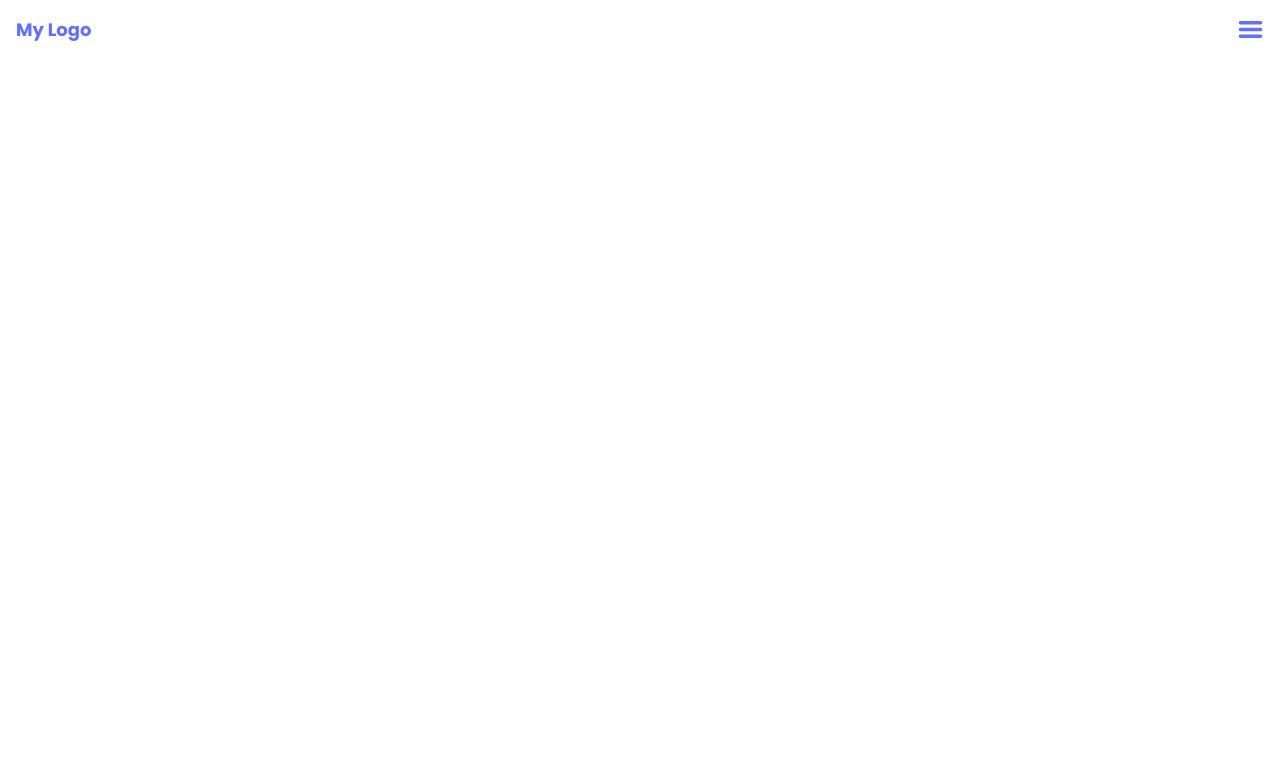
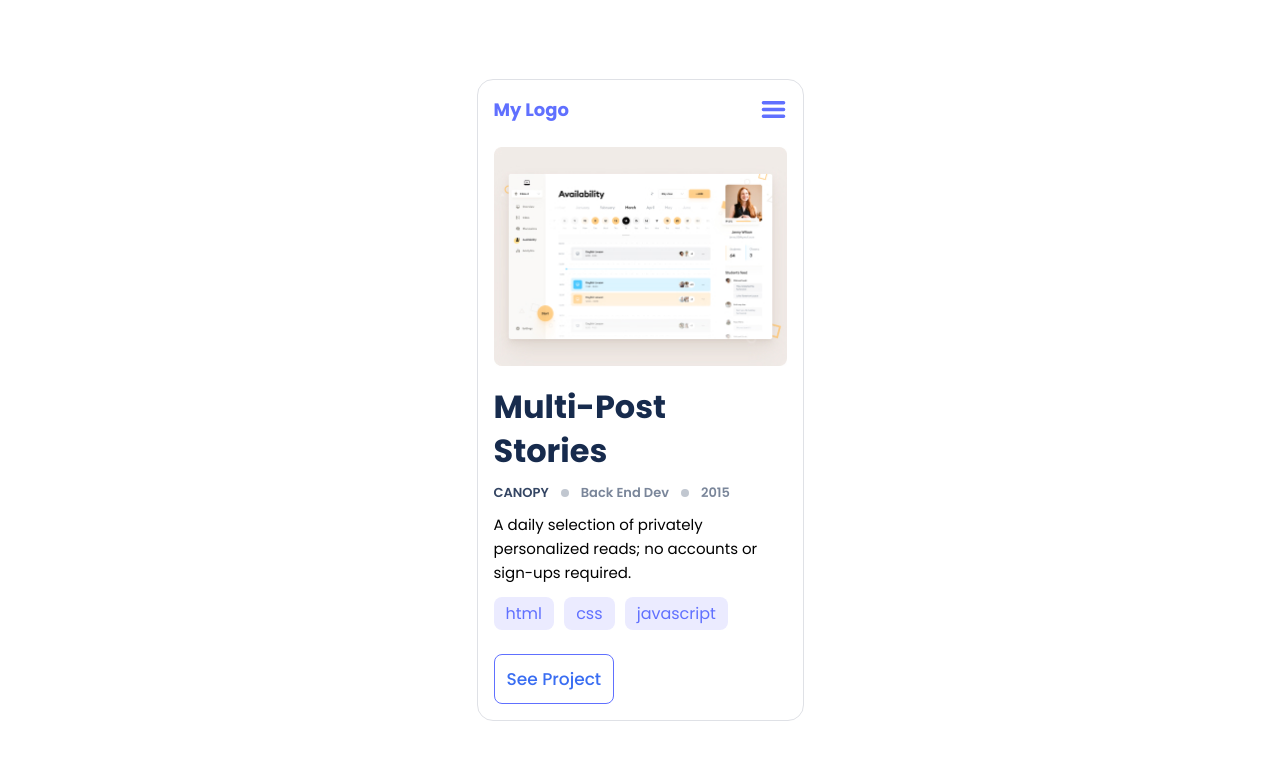
Before and after one commit to belalgamal46/Setup-and-mobile-first, a website: page index.html in a window 1280 px wide. Drawn offline with Linux system fonts and the light colour scheme.

Commit message:
Create section html and styles

```diff
--- a/CSS/styles.css
+++ b/CSS/styles.css
@@ -3,6 +3,18 @@
   padding: 0;
   box-sizing: border-box;
   font-family: "Poppins", sans-serif;
+}
+html {
+  display: flex;
+  justify-content: center;
+  align-items: center;
+  height: 100%;
+}
+body {
+  padding: 1rem;
+  width: 327px;
+  border: 1px solid #dfe1e6;
+  border-radius: 16px;
 }
 
 /* Navbar */
@@ -22,5 +34,84 @@
   display: flex;
   justify-content: space-between;
   align-items: center;
-  padding: 1rem;
+  margin-bottom: 1.5rem;
 }
+
+/* Section */
+.image-container {
+  text-align: center;
+}
+
+.image-container img {
+  width: 100%;
+}
+
+.title {
+  font-family: "Poppins";
+  font-style: normal;
+  font-weight: 700;
+  font-size: 32px;
+  line-height: 44px;
+  color: #172b4d;
+  margin-bottom: 0.25rem;
+  margin-top: 12px;
+}
+
+.tags-container {
+  margin-bottom: 0.25rem;
+  display: flex;
+  align-items: center;
+  justify-content: flex-start;
+}
+
+.tag-font {
+  font-weight: 600;
+  font-size: 13px;
+  line-height: 16px;
+}
+
+.canopy {
+  color: #344563;
+}
+
+.tag-color {
+  color: #7a869a;
+}
+
+.svg {
+  margin: 12px;
+}
+
+p {
+  font-weight: 400;
+  font-size: 15px;
+  line-height: 24px;
+  margin-bottom: 12px;
+}
+
+.dev-tags-container {
+  display: flex;
+  justify-content: space-between;
+  align-items: center;
+  width: 80%;
+  margin-bottom: 24px;
+}
+
+.dev-tag {
+  padding: 4px 12px;
+  border-radius: 8px;
+  text-align: center;
+  background-color: #ebebff;
+  color: #6070ff;
+}
+
+#see-project-btn {
+  font-weight: 500;
+  font-size: 17px;
+  line-height: 24px;
+  color: #396df2;
+  background-color: transparent;
+  padding: 12px;
+  border: 1px solid #6070ff;
+  border-radius: 8px;
+}
--- a/index.html
+++ b/index.html
@@ -22,7 +22,41 @@
       </nav>
     </header>
     <main>
-      <section></section>
+      <section>
+        <div class="image-container">
+          <img src="./images/Snapshoot Portfolio.jpg" alt="image" />
+        </div>
+        <div>
+          <h1 class="title">Multi-Post Stories</h1>
+          <div class="tags-container">
+            <span class="canopy tag-font">CANOPY</span>
+            <object
+              data="./images/Counter.svg"
+              width="8"
+              height="8"
+              class="svg"
+            ></object>
+            <span class="tag-color tag-font">Back End Dev</span>
+            <object
+              data="./images/Counter.svg"
+              width="8"
+              height="8"
+              class="svg"
+            ></object>
+            <span class="tag-color tag-font">2015</span>
+          </div>
+          <p>
+            A daily selection of privately personalized reads; no accounts or
+            sign-ups required.
+          </p>
+          <div class="dev-tags-container">
+            <span class="dev-tag">html</span>
+            <span class="dev-tag">css</span>
+            <span class="dev-tag">javascript</span>
+          </div>
+          <button type="button" id="see-project-btn">See Project</button>
+        </div>
+      </section>
     </main>
   </body>
 </html>
```
Also changed, not shown: images/Counter.svg (added).
